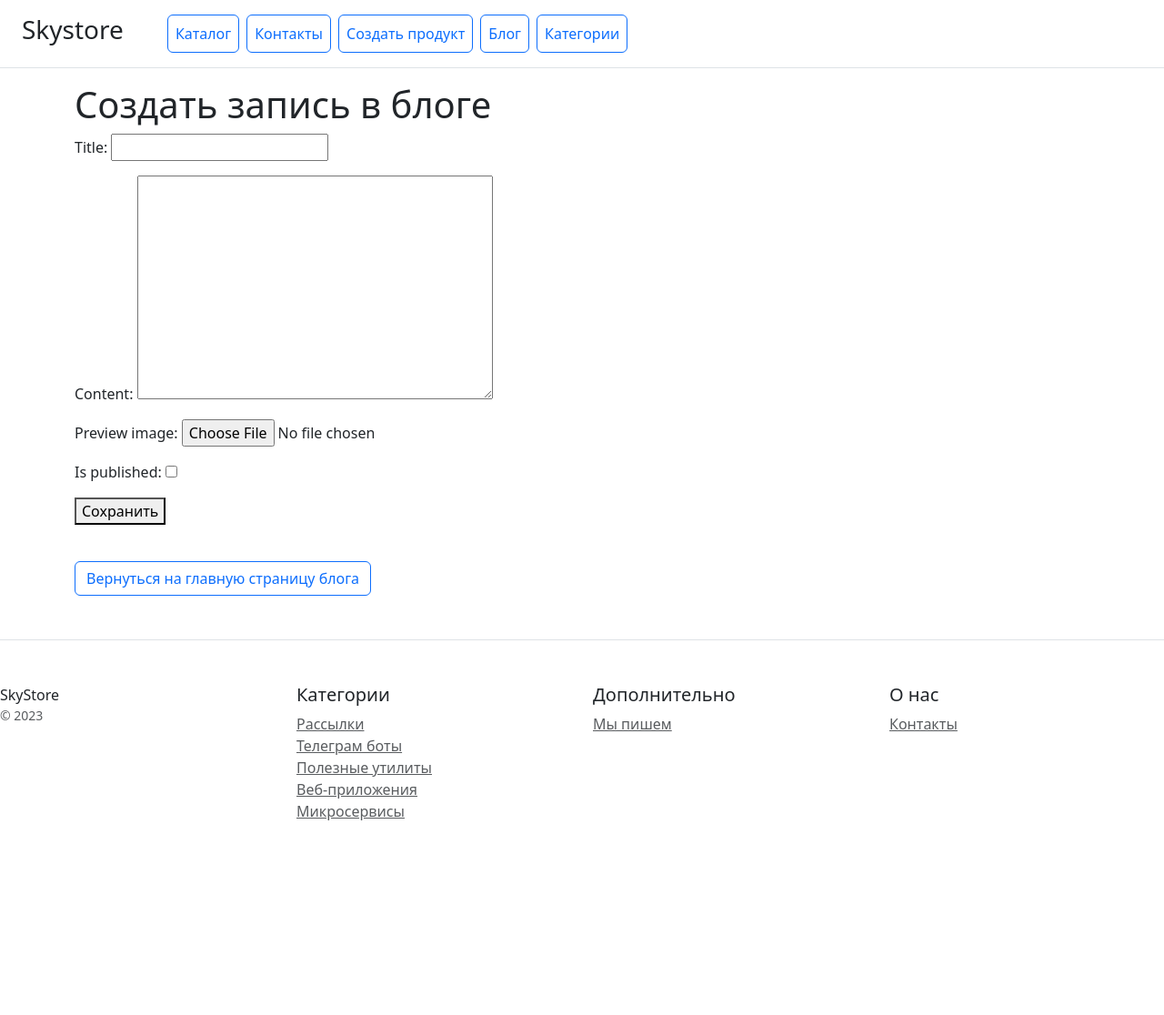
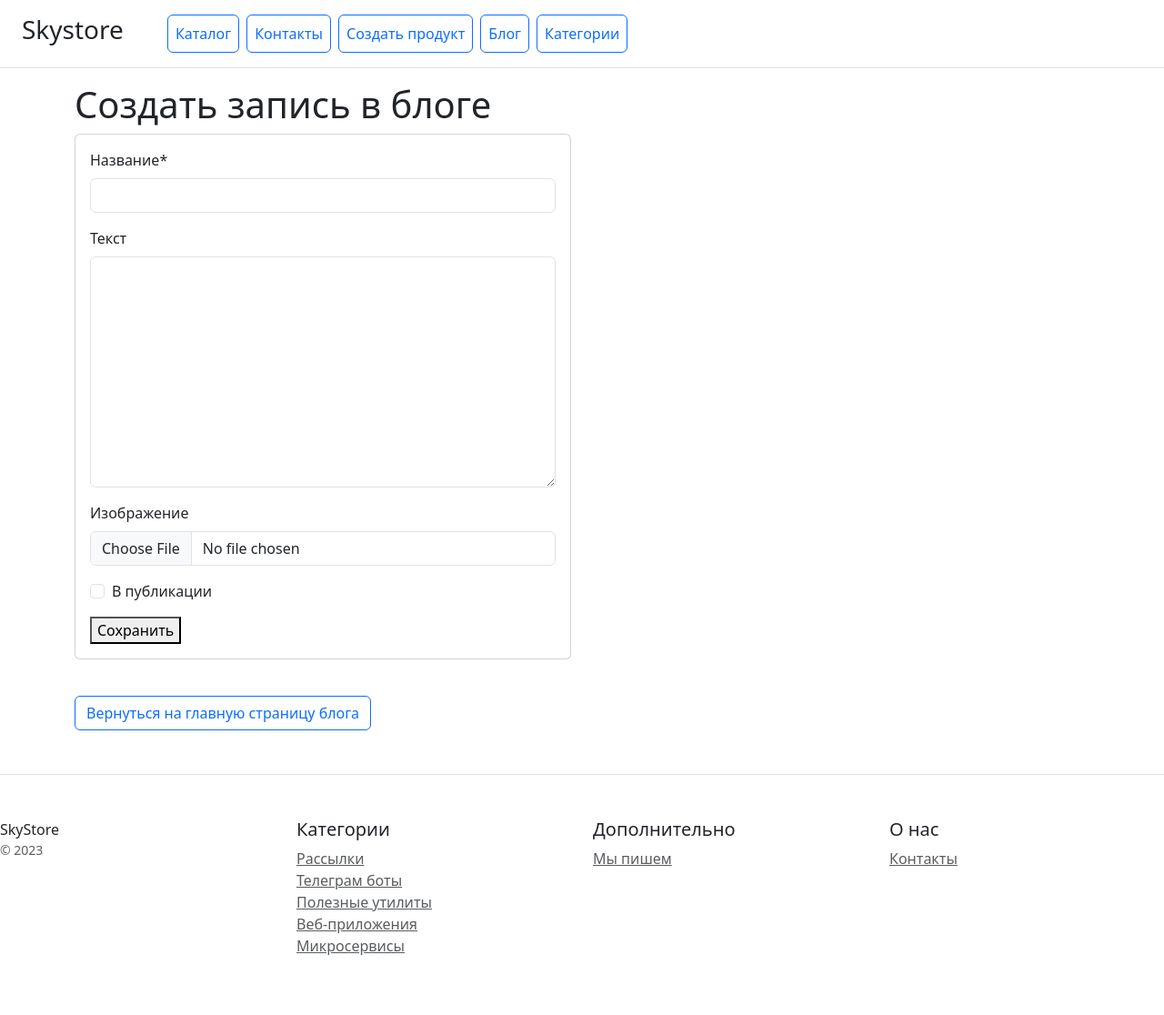
Before and after one commit to KharitonovAN/catalog_2.0, a Django app: page /blogpost/create/ in a window 1280 px wide. Shown: the whole page at 91% size. Before the commit the page ends 902 px from the top, so only its background shows below. Run offline with Django 5.2, Linux system fonts and the light colour scheme; some libraries are stand-ins or nearby versions.

Commit message:
22,2 in work

```diff
--- a/blogpost/models.py
+++ b/blogpost/models.py
@@ -4,12 +4,12 @@ NULLABLE = {'null': True, 'blank': True}
 
 
 class BlogPost(models.Model):
-    title = models.CharField(max_length=255)
+    title = models.CharField(max_length=255, verbose_name='Название')
     slug = models.CharField(max_length=150, unique=True, **NULLABLE)
-    content = models.TextField(**NULLABLE)
-    preview_image = models.ImageField(upload_to='blogpost/images/', **NULLABLE)
+    content = models.TextField(**NULLABLE, verbose_name='Текст')
+    preview_image = models.ImageField(upload_to='blogpost/images/', **NULLABLE, verbose_name='Изображение')
     created_at = models.DateTimeField(auto_now_add=True)
-    is_published = models.BooleanField(default=False)
+    is_published = models.BooleanField(default=False, verbose_name='В публикации')
     views = models.PositiveIntegerField(default=0)
 
     def __str__(self):
--- a/blogpost/templates/blogpost/blogpost_confirm_delete.html
+++ b/blogpost/templates/blogpost/blogpost_confirm_delete.html
@@ -1,4 +1,8 @@
 {% extends 'catalog/base.html' %}
+{% load crispy_forms_filters %}
+{% load static %}
+{% load crispy_forms_tags %}
+
 
 {% block content %}
     <div class="col-md-12">
--- a/blogpost/templates/blogpost/blogpost_detail.html
+++ b/blogpost/templates/blogpost/blogpost_detail.html
@@ -1,4 +1,9 @@
 {% extends 'catalog/base.html' %}
+{% load crispy_forms_filters %}
+{% load static %}
+{% load crispy_forms_tags %}
+{% load mediapath %}
+
 
 {% block content %}
     <div class="row row-cols-1 row-cols-md-2 mb-3 text-center">
--- a/blogpost/templates/blogpost/blogpost_form.html
+++ b/blogpost/templates/blogpost/blogpost_form.html
@@ -1,14 +1,29 @@
 {% extends 'catalog/base.html' %}
+{% load crispy_forms_filters %}
+{% load static %}
+{% load crispy_forms_tags %}
+{% load mediapath %}
 
 {% block title %}{% if form.instance.pk %}Редактировать{% else %}Создать{% endif %} запись в блоге{% endblock %}
 
 {% block content %}
   <h1>{% if form.instance.pk %}Редактировать{% else %}Создать{% endif %} запись в блоге</h1>
-  <form method="post" enctype="multipart/form-data">
-    {% csrf_token %}
-    {{ form.as_p }}
-    <button type="submit">Сохранить</button>
-  </form>
+  <div class="col-md-12">
+        <div class="row">
+            <div class="col-6">
+                <div class="card">
+                    <div class="card-body">
+                        <form method="post" enctype="multipart/form-data">
+                            {% csrf_token %}
+                            {{ form | crispy }}
+                            <button type="submit">Сохранить</button>
+                        </form>
+                    </div>
+                </div>
+            </div>
+        </div>
+  </div>
     <br>
-  <a class="btn btn-outline-primary mt-3" href="{% url 'blogpost:blogpost_list' %}">Вернуться на главную страницу блога</a>
+  <a class="btn btn-outline-primary mt-3"
+     href="{% url 'blogpost:blogpost_list' %}">Вернуться на главную страницу блога</a>
 {% endblock %}
--- a/blogpost/templates/blogpost/blogpost_list.html
+++ b/blogpost/templates/blogpost/blogpost_list.html
@@ -1,4 +1,9 @@
 {% extends 'catalog/base.html' %}
+{% load crispy_forms_filters %}
+{% load static %}
+{% load crispy_forms_tags %}
+{% load mediapath %}
+
 
 {% block content %}
     <div class="d-grid gap-2 d-md-flex mb-4 justify-content-md-end">
```
Also changed, not shown: catalog.json (+1 -1 lines).
